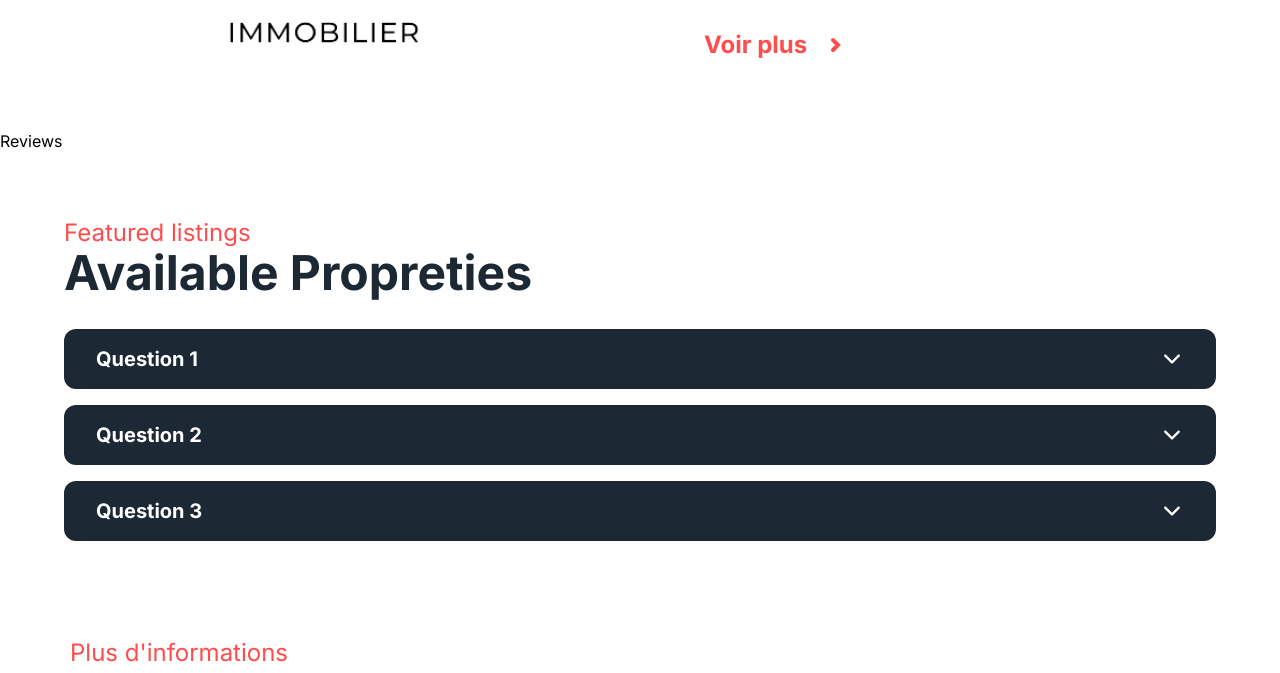
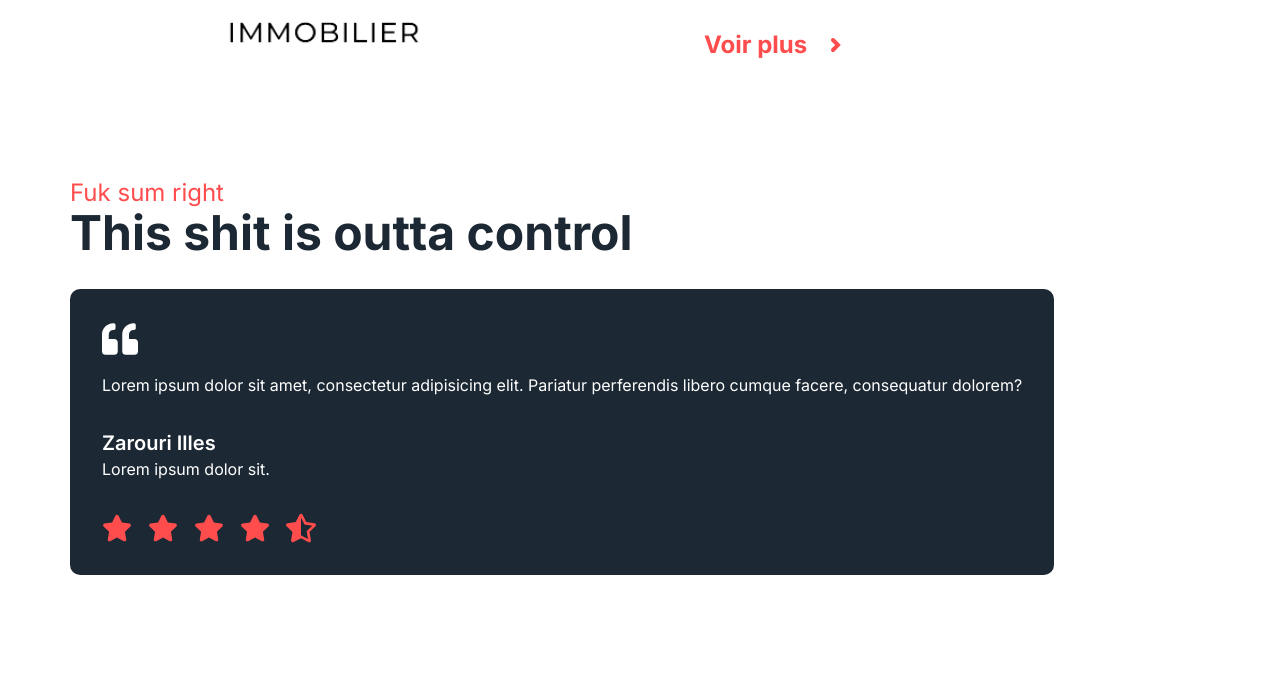
Before and after one commit to zarouri-illes/promotion-immobili-re-kamel-daoud, a Next.js app: page / in a window 1280 px wide. Shown: the part 1929-2602 px from the top of the page. Built offline with nearby package versions, Linux system fonts and the light colour scheme.

Commit message:
added reviews section

```diff
--- a/app/components/Reviews.jsx
+++ b/app/components/Reviews.jsx
@@ -1,9 +1,34 @@
-import React from 'react'
+import { FaStar } from "react-icons/fa";
+import { FaQuoteLeft } from "react-icons/fa";
+import { FaStarHalfAlt } from "react-icons/fa";
 
 const Reviews = () => {
-  return (
-    <div>Reviews</div>
-  )
+    return (
+        <section>
+            <div class="md:px-[70px] h-auto px-8 w-full py-12 mx-auto">
+                <div className="lg:mb-4 w-full">
+                    <p className="text-primary xl:text-2xl md:text-lg">Fuk sum right</p>
+                    <h2 className="md:text-3xl xl:text-5xl text-2xl font-bold text-secondary">This shit is outta control</h2>
+                </div>
+
+                <div className='mt-8 text-white flex flex-col md:flex-row gap-4'>
+
+                    <div className='bg-secondary rounded-[10px] p-8 gap-8 items-start '>
+                        <FaQuoteLeft className="text-4xl" />
+                        <div className="mt-4">
+                            <p>Lorem ipsum dolor sit amet, consectetur adipisicing elit. Pariatur perferendis libero cumque facere, consequatur dolorem?</p>
+                            <div className='mt-8'>
+                                <h2 className="text-xl font-semibold">Zarouri Illes</h2>
+                                <p>Lorem ipsum dolor sit.</p>
+                                <p className="flex mt-8 text-3xl space-x-4 text-primary"><FaStar /> <FaStar /> <FaStar /> <FaStar /> <FaStarHalfAlt /></p>
+                            </div>
+                        </div>
+                    </div>
+
+                </div>
+            </div>
+        </section>
+    )
 }
 
 export default Reviews
--- a/app/components/Socials.jsx
+++ b/app/components/Socials.jsx
@@ -1,11 +1,10 @@
 import { socials } from './const'
-import { MdEmail } from 'react-icons/md'
 
 const Socials = () => {
     return (
         <section class="bg-white dark:bg-gray-900 mt-12">
             <div class="md:px-[70px] h-auto px-8 w-full py-12 mx-auto">
-                <div className="mb-4 w-full">
+                <div className="lg:mb-4 mb-[-20px] w-full">
                     <p className="text-primary xl:text-2xl md:text-lg">{socials.miniTitle}</p>
                     <h2 className="md:text-3xl xl:text-5xl text-2xl font-bold text-secondary">{socials.title}</h2>
                 </div>
```
